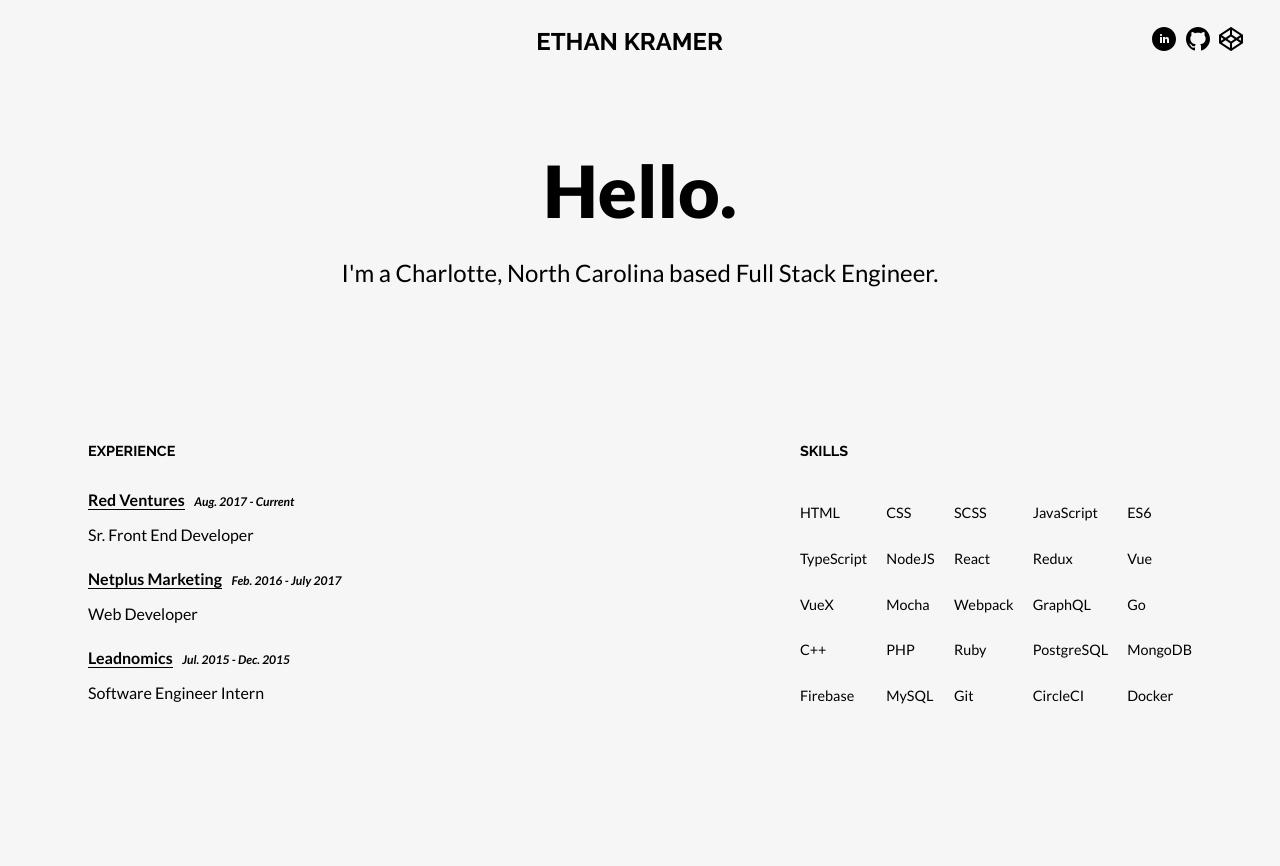
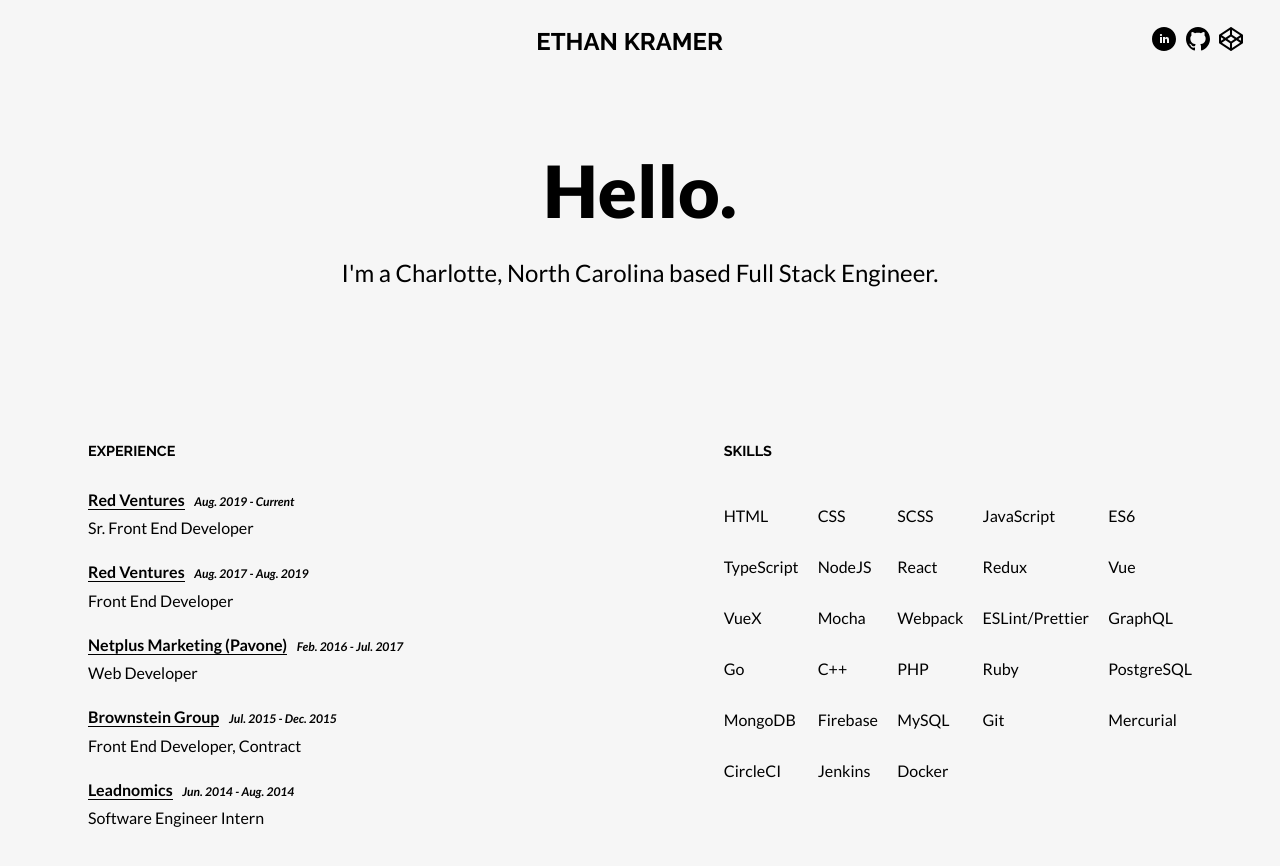
Before and after one commit to ekdevdes/personal-site, a Next.js app: page / in a window 1280 px wide. Shown: the top 866 px of the page. Before the commit the page ends 836 px from the top, so only its background shows below. Built offline with nearby package versions, Linux system fonts and the light colour scheme.

Commit message:
make employer a link, add more exp., more semantic html, more skills

```diff
--- a/components/Experience/index.jsx
+++ b/components/Experience/index.jsx
@@ -1,11 +1,11 @@
 import styles from './styles.module.scss'
 
-const Experience = ({ employer, startDate, endDate, position }) => (
+const Experience = ({ employer, employerSite, startDate, endDate, position }) => (
   <div className={styles.container}>
-    <p className={styles.employer}>
-      <span>{employer}</span>
+    <div className={styles.employer}>
+      <a href={employerSite} target="blank" rel="noopener">{employer}</a>
       <span>{startDate} - {endDate}</span>
-    </p>
+    </div>
     <p className={styles.position}>{position}</p>
   </div>
 )
--- a/components/Experience/styles.module.scss
+++ b/components/Experience/styles.module.scss
@@ -1,12 +1,15 @@
 .employer {
   font-weight: 700;
+  margin-bottom: 0.6rem;
 
-  span:first-child {
+  a {
+    color: var(--black);
+    text-decoration: none;
     border-bottom: 1px solid var(--black);
     margin-right: 0.6rem;
   }
 
-  span:last-child {
+  span {
     font-style: italic;
     font-size: 0.75rem;
     font-weight: 300;
--- a/components/Skills/skills.js
+++ b/components/Skills/skills.js
@@ -12,6 +12,7 @@ const skillList = [
   'VueX',
   'Mocha',
   'Webpack',
+  'ESLint/Prettier',
   'GraphQL',
   'Go',
   'C++',
@@ -22,7 +23,9 @@ const skillList = [
   'Firebase',
   'MySQL',
   'Git',
+  'Mercurial',
   'CircleCI',
+  'Jenkins',
   'Docker'
 ]
 
--- a/components/Skills/styles.module.scss
+++ b/components/Skills/styles.module.scss
@@ -6,7 +6,6 @@
   grid-template-columns: repeat(2, 1fr);
   column-gap: 1.2rem;
   text-align: center;
-  font-size: 0.9rem;
 
   @include mq($sm) {
     text-align: left;
--- a/pages/index.js
+++ b/pages/index.js
@@ -15,18 +15,33 @@ const Home = () => (
       <InfoSection header="Experience">
         <Experience
           employer="Red Ventures"
-          startDate="Aug. 2017"
+          employerSite="https://redventures.com/"
+          startDate="Aug. 2019"
           endDate="Current"
           position="Sr. Front End Developer" />
         <Experience
-          employer="Netplus Marketing"
+          employer="Red Ventures"
+          employerSite="https://redventures.com/"
+          startDate="Aug. 2017"
+          endDate="Aug. 2019"
+          position="Front End Developer" />
+        <Experience
+          employer="Netplus Marketing (Pavone)"
+          employerSite="http://netplus.agency"
           startDate="Feb. 2016"
-          endDate="July 2017"
+          endDate="Jul. 2017"
           position="Web Developer" />
         <Experience
-          employer="Leadnomics"
+          employer="Brownstein Group"
+          employerSite="https://www.brownsteingroup.com/"
           startDate="Jul. 2015"
           endDate="Dec. 2015"
+          position="Front End Developer, Contract" />
+        <Experience
+          employer="Leadnomics"
+          employerSite="https://www.leadnomics.com/"
+          startDate="Jun. 2014"
+          endDate="Aug. 2014"
           position="Software Engineer Intern" />
       </InfoSection>
       <InfoSection header="Skills">
```
